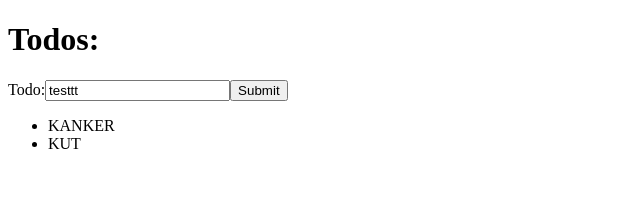
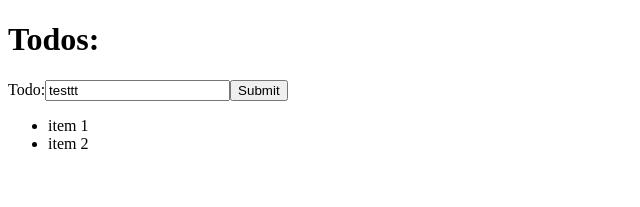
Before and after one commit to Venusta/react-todo, a React app: page / in a window 1280 px wide. Shown: the top 207 px of the page, without its empty margins (0-640 px from the left). Built offline with nearby package versions, Linux system fonts and the light colour scheme.

Commit message:
more wholesome

```diff
--- a/src/components/Todos.jsx
+++ b/src/components/Todos.jsx
@@ -7,13 +7,13 @@ class Todos extends Component {
     super(props);
     this.state = {
       value: "testtt",
-      items: ["KANKER", "KUT"],
+      items: ["item 1", "item 2"],
     };
   }
 
-  handleInputFormChange = (FUCK) => {
+  handleInputFormChange = (value) => {
     this.setState({
-      value: FUCK,
+      value: value,
     });
   }
 
```
